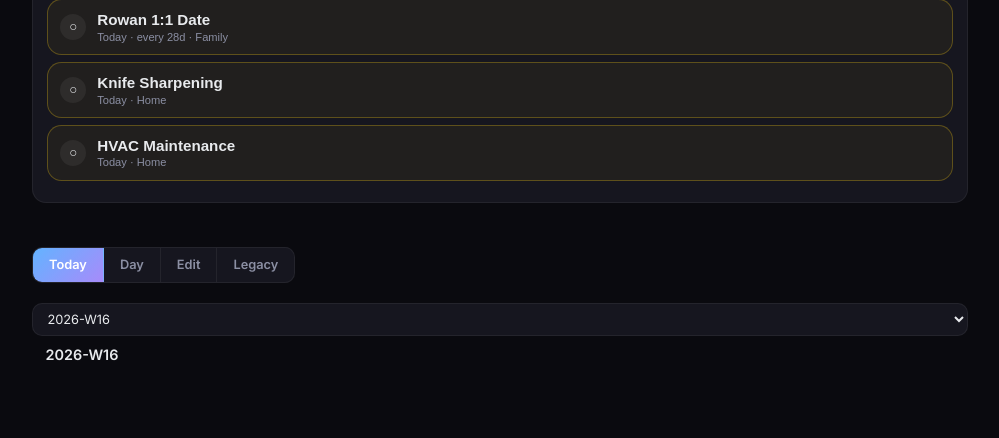
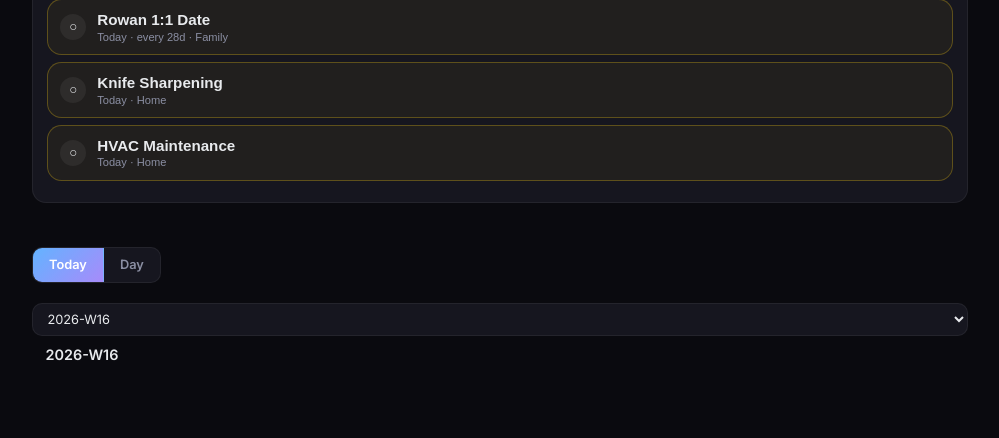
Before and after one commit to Starvard/life-manager, a Flask app: page /cards in a window 1280 px wide. Shown: the part 3588-4026 px from the top of the page, without its empty margins (220-1219 px from the left). Run offline with Flask 3, Linux system fonts and the light colour scheme; some libraries are stand-ins or nearby versions.

Commit message:
Simplify cards tabs

```diff
--- a/templates/cards.html
+++ b/templates/cards.html
@@ -10,8 +10,6 @@
 <div class="view-toggle">
     <a href="{{ url_for('cards_page', week=week_key) }}" class="view-toggle-btn active">Today</a>
     <a href="{{ url_for('cards_day_page', date=cards_day_date) }}" class="view-toggle-btn">Day</a>
-    <a href="{{ url_for('routines_page') }}" class="view-toggle-btn">Edit</a>
-    <a href="{{ url_for('cards_page', week=week_key, legacy=1) }}" class="view-toggle-btn">Legacy</a>
 </div>
 
 <div class="picker">
```
